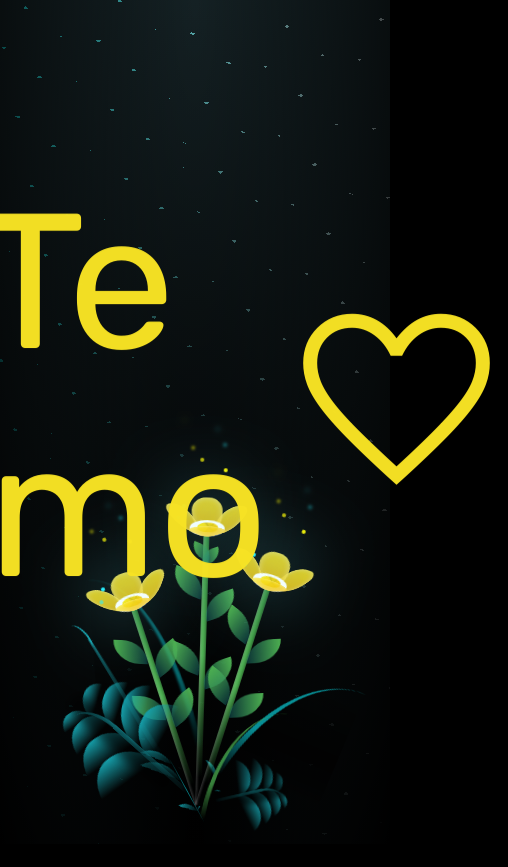
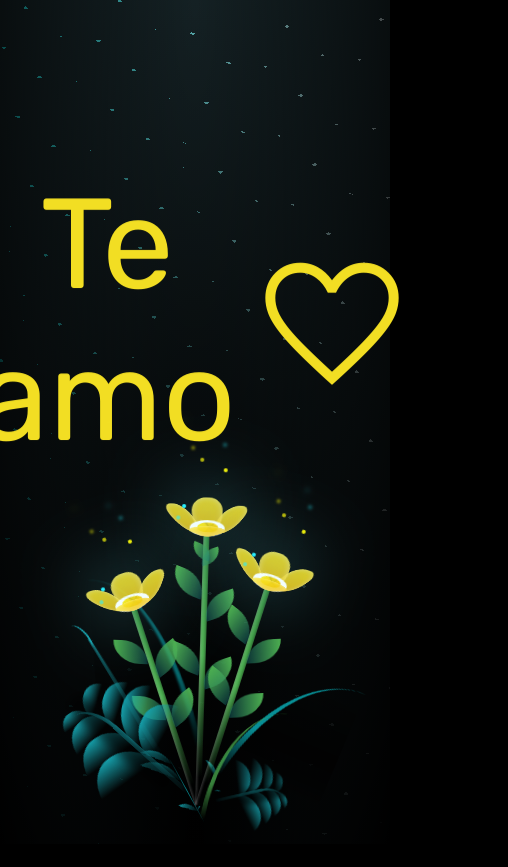
Before and after one commit to rafaelsava/fa, a plain HTML site: page index.html in a window 390 px wide. Shown: the whole page, 508 px wide, since content can reach past the window. Drawn offline with nearby package versions, Linux system fonts and the light colour scheme.

Commit message:
change font size

```diff
--- a/styles.css
+++ b/styles.css
@@ -1034,10 +1034,10 @@ mask-image: linear-gradient(to top, transparent 40%, #079097 80%) !important;
     }
     .title {
         top: 20%;
-        font-size: 12rem;
+        font-size: 8rem;
 
         span{
-            font-size: 14rem;
+            font-size: 10rem;
         }
     }
 }
```
